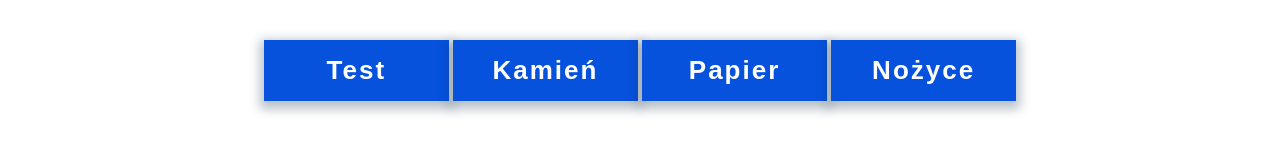
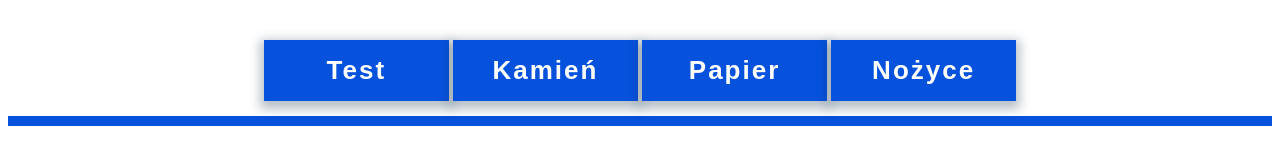
Before and after one commit to Devilish134/javascript-prework, a plain HTML site: page index.html in a window 1280 px wide. Shown: the part 370-534 px from the top of the page. Drawn offline with nearby package versions, Linux system fonts and the light colour scheme.

Commit message:
add messages styles

```diff
--- a/sass/style.scss
+++ b/sass/style.scss
@@ -55,3 +55,11 @@ button {
 	text-align: center;
 	padding: 15px;
 }
+
+#messages {
+	color: white;
+	background-color: $color;
+	text-align: center;
+	font-size: 24px;
+	padding: 5px;
+}
```
Also changed, not shown: css/style.css, 1 other file.
